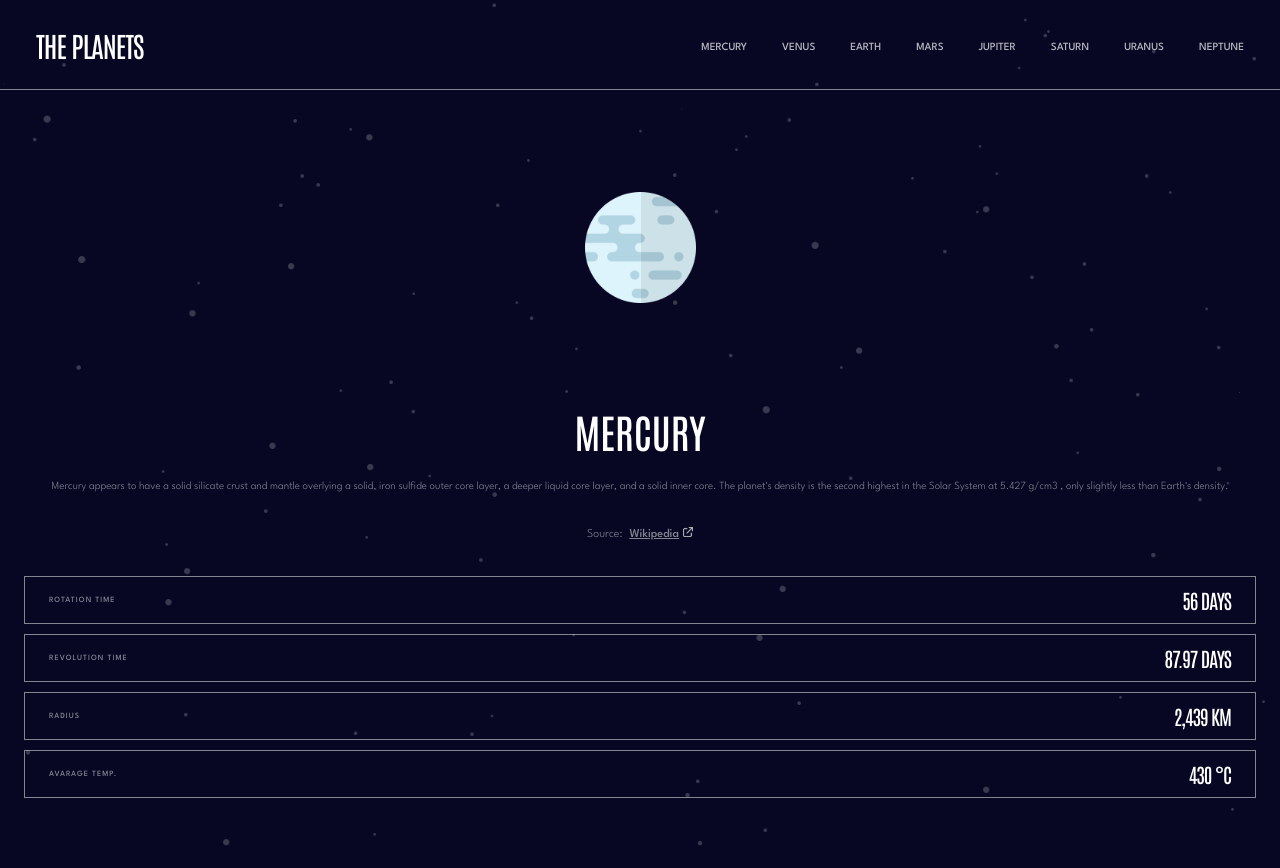
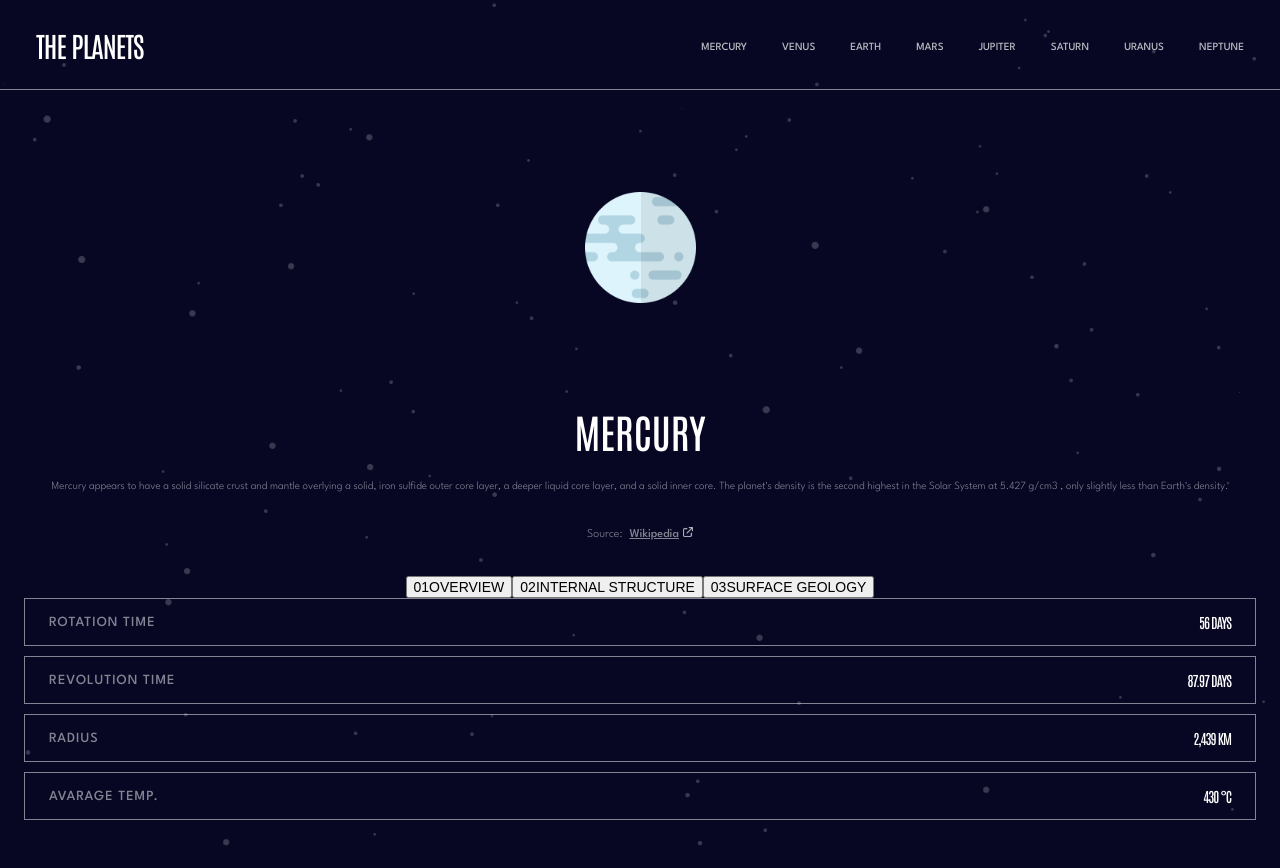
Before and after one commit to michalfadrnydev/cosmos, a React (Create React App) app: page / in a window 1280 px wide. Before the commit the page ends 846 px from the top, so only its background shows below. Built offline with nearby package versions, Linux system fonts and the light colour scheme.

Commit message:
ContentButton

```diff
--- a/src/components/PlanetInfo/DataCard.scss
+++ b/src/components/PlanetInfo/DataCard.scss
@@ -1,9 +1,5 @@
 @import "../../styles/main.scss";
 
-.planet-info__data {
-    display: flex;
-    flex-direction: column;
-    gap: 10px;
 .data-card {
     padding: 0 24px;
     border: 1px solid rgba(255, 255, 255,  0.5);
@@ -27,4 +23,3 @@
         letter-spacing: $f-spac-l;
     }
 }
-}
--- a/src/components/PlanetInfo/PlanetInfo.js
+++ b/src/components/PlanetInfo/PlanetInfo.js
@@ -4,6 +4,7 @@ import PlanetsContext from "../../data/planets-context";
 import myImage from "../../assets/planet-pict/full/1.png";
 import sourceIcon from "../../assets/icons/external-link.png";
 import DataCard from "./DataCard";
+import ContentButton from "../UI/MenuButton";
 
 import "./PlanetInfo.scss";
 
@@ -29,12 +30,17 @@ const PlanetInfo = () => {
                             <img src={sourceIcon}/>
                         </span>
                     </div>
-                    <div className="planet-info__data">
-                        <DataCard title="ROTATION TIME" number={ctx[0].rottime}/>
-                        <DataCard title="REVOLUTION TIME" number={ctx[0].revtime}/>
-                        <DataCard title="RADIUS" number={ctx[0].radius}/>
-                        <DataCard title="AVARAGE TEMP." number={ctx[0].avtemp}/>
+                    <div className="planet-info__menu">
+                        <ContentButton number="01" title="OVERVIEW"/>
+                        <ContentButton number="02" title="INTERNAL STRUCTURE"/>
+                        <ContentButton number="03" title="SURFACE GEOLOGY"/>
                     </div>
+                </div>
+                <div className="planet-data">
+                    <DataCard title="ROTATION TIME" number={ctx[0].rottime}/>
+                    <DataCard title="REVOLUTION TIME" number={ctx[0].revtime}/>
+                    <DataCard title="RADIUS" number={ctx[0].radius}/>
+                    <DataCard title="AVARAGE TEMP." number={ctx[0].avtemp}/>
                 </div>
             </div>
         </>
--- a/src/components/PlanetInfo/PlanetInfo.scss
+++ b/src/components/PlanetInfo/PlanetInfo.scss
@@ -70,6 +70,11 @@
             }
         }
     }
+    .planet-data {
+        display: flex;
+        flex-direction: column;
+        gap: 10px;
+    }
     @media (min-width: $md) {
         h2 {
             font-size: $fs-h-main-m;
--- /dev/null
+++ b/src/components/UI/MenuButton.js
@@ -0,0 +1,10 @@
+const ContentButton = (props) => {
+    return (
+       <button className="content-button">
+        <span className="content-button__number">{props.number}</span>
+        <span className="content-button__text">{props.title}</span>
+       </button>
+    )
+}
+
+export default ContentButton;
--- /dev/null
+++ b/src/components/UI/MenuButton.scss
@@ -0,0 +1,7 @@
+@import "../../styles/main.scss";
+
+.content-button {
+    border: 1px solid rgba(255, 255, 255,  0.5);
+    background-color: $backg-col;
+    border-radius: 0;
+}
```
Lines whose indentation alone changed are shown as unchanged.
